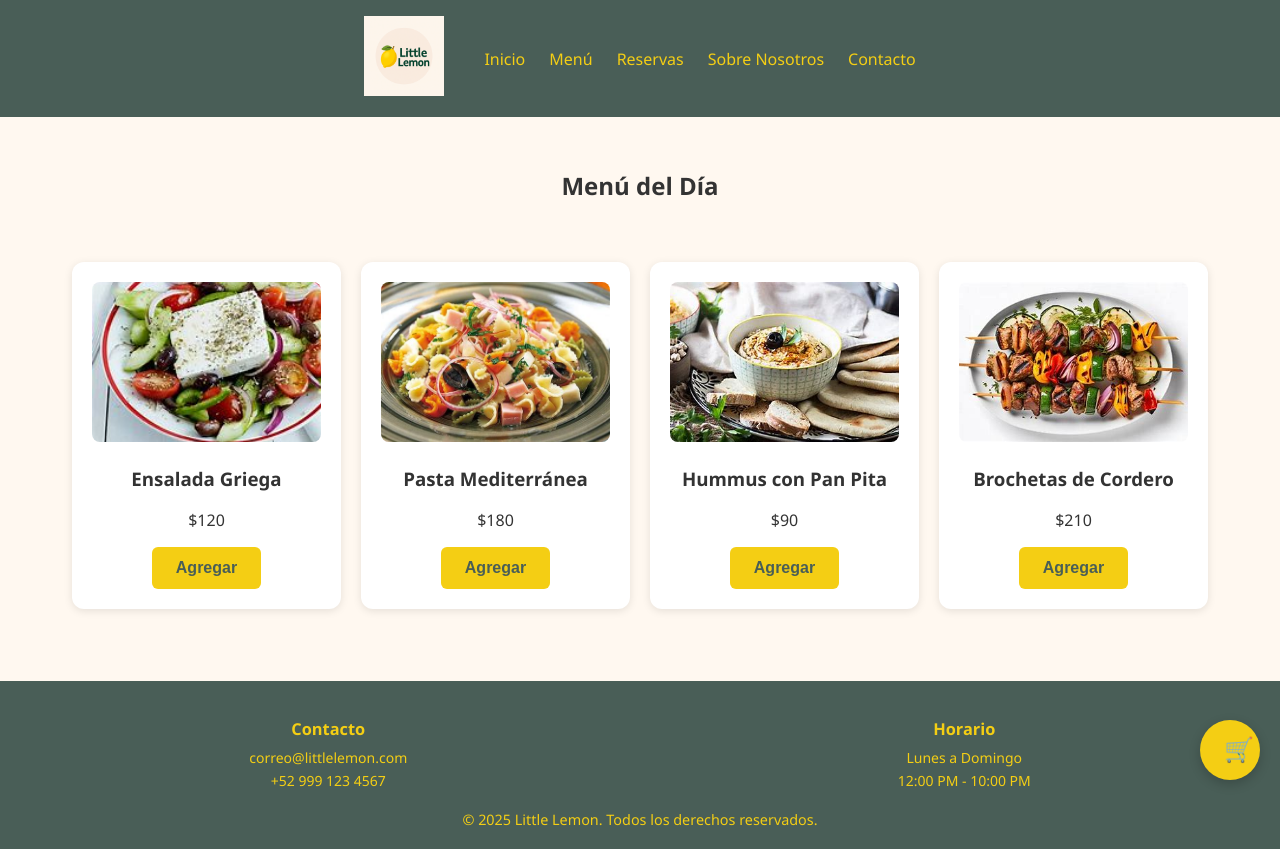
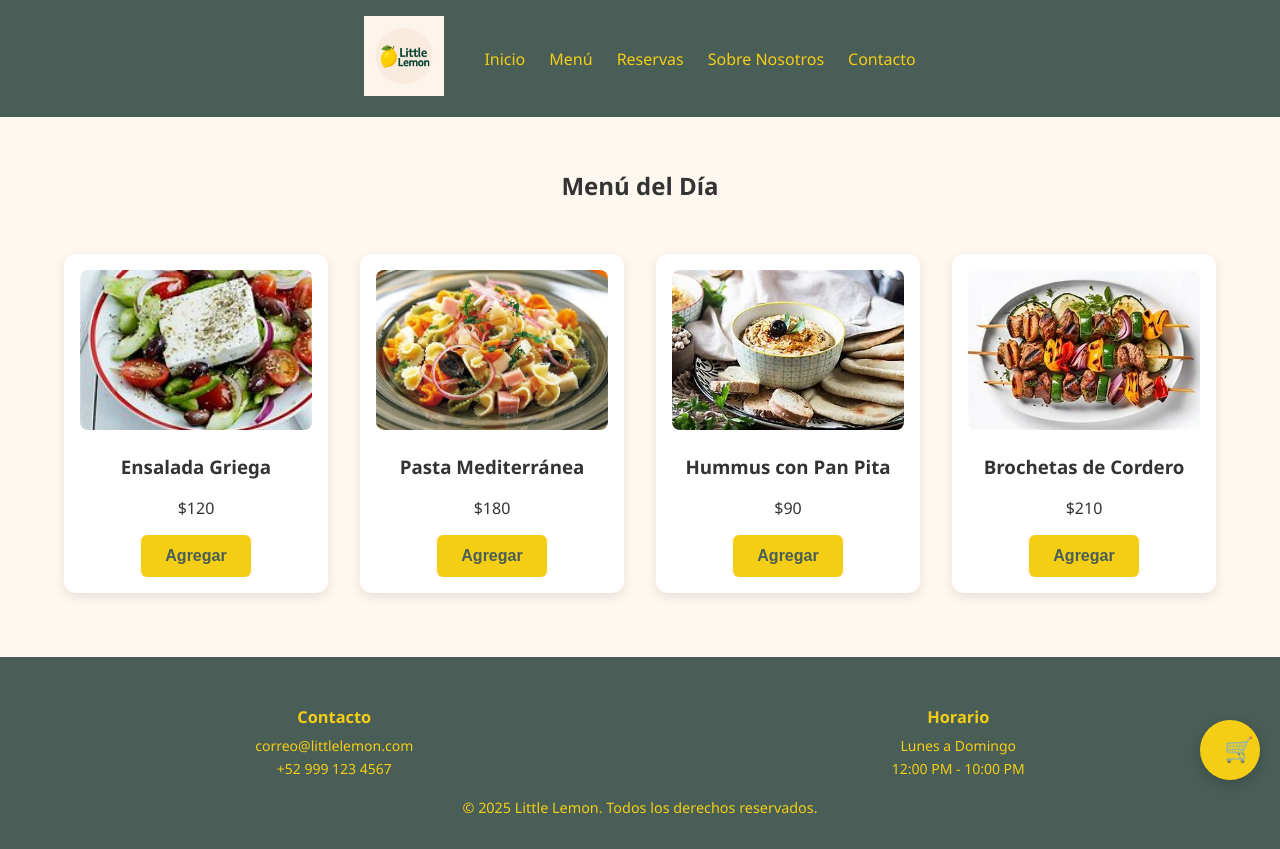
Before and after one commit to BaltazarCaceres/curso-7, a React (Create React App) app: page /menu in a window 1280 px wide. Built offline with nearby package versions, Linux system fonts and the light colour scheme.

Commit message:
subiendo el trabajo

```diff
--- a/src/components/ReservationForm.js
+++ b/src/components/ReservationForm.js
@@ -13,7 +13,7 @@ function ReservationForm() {
 
   const [error, setError] = useState('');
   const [success, setSuccess] = useState('');
-  const [loading, setLoading] = useState(false); // ✅ dentro del componente
+  const [loading, setLoading] = useState(false);
 
   const handleChange = (e) => {
     const { name, value } = e.target;
@@ -33,7 +33,6 @@ function ReservationForm() {
   const handleSubmit = (e) => {
     e.preventDefault();
 
-    // Validaciones
     if (formData.phone.length !== 10) {
       setError('El teléfono debe tener exactamente 10 dígitos.');
       return;
@@ -61,16 +60,15 @@ function ReservationForm() {
 
     setError('');
     setSuccess('');
-    setLoading(true); // ✅ inicia animación
+    setLoading(true);
 
-    // Enviar al backend
     fetch('http://localhost:3001/api/reservaciones', {
       method: 'POST',
       headers: { 'Content-Type': 'application/json' },
       body: JSON.stringify(formData)
     })
       .then((res) => {
-        setLoading(false); // ✅ detiene animación
+        setLoading(false);
         if (res.ok) {
           setSuccess(`Reserva confirmada para ${formData.name} el ${formData.date} a las ${formData.time} para ${formData.guests} personas.`);
           setFormData({
--- a/src/styles/CartModal.css
+++ b/src/styles/CartModal.css
@@ -141,7 +141,7 @@
   opacity: 0.6;
 }
 
-/* Botón flotante en esquina inferior derecha */
+/* ✅ Botón flotante en esquina inferior derecha */
 .open-cart-btn {
   position: fixed;
   bottom: 20px;
@@ -162,16 +162,3 @@
 .open-cart-btn:hover {
   transform: scale(1.1);
 }
-
-.cart-count {
-  position: absolute;
-  top: -6px;
-  right: -6px;
-  background-color: #d9534f;
-  color: white;
-  font-size: 0.75rem;
-  font-weight: bold;
-  padding: 4px 6px;
-  border-radius: 50%;
-  box-shadow: 0 0 4px rgba(0,0,0,0.3);
-}
--- a/src/styles/Menu.css
+++ b/src/styles/Menu.css
@@ -6,16 +6,17 @@
 .menu-grid {
   display: grid;
   grid-template-columns: repeat(auto-fit, minmax(250px, 1fr));
-  gap: 20px;
-  padding: 40px;
+  gap: 2rem;
+  padding: 2rem;
 }
 
 .menu-item {
   background-color: #fff;
   border-radius: 12px;
-  padding: 20px;
+  box-shadow: 0 4px 12px rgba(0,0,0,0.1);
+  padding: 1rem;
   text-align: center;
-  box-shadow: 0 2px 8px rgba(0,0,0,0.1);
+  transition: transform 0.3s ease;
 }
 
 .menu-item:hover {
--- a/src/styles/footer.css
+++ b/src/styles/footer.css
@@ -4,6 +4,7 @@
   padding: 2rem;
   text-align: center;
   font-family: 'Segoe UI', Tahoma, Geneva, Verdana, sans-serif;
+  font-size: 14px;
 }
 
 .footer-content {
@@ -33,14 +34,6 @@
   color: #f4ce14;
 }
 
-.footer {
-  background-color: #495e57;
-  color: white;
-  text-align: center;
-  padding: 20px;
-  font-size: 14px;
-}
-
 .footer-icons {
   display: flex;
   justify-content: center;
```
